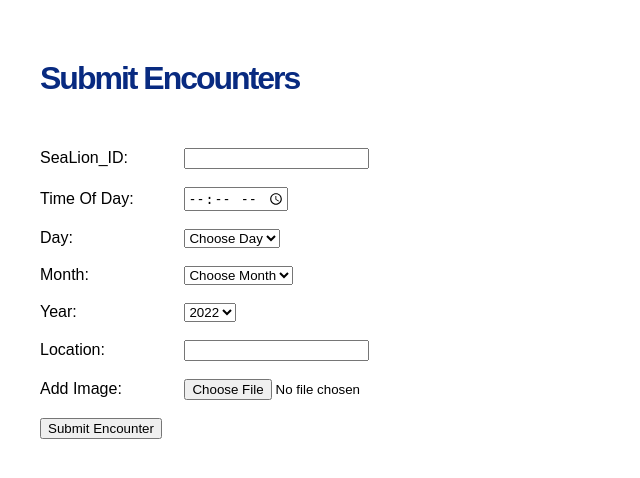
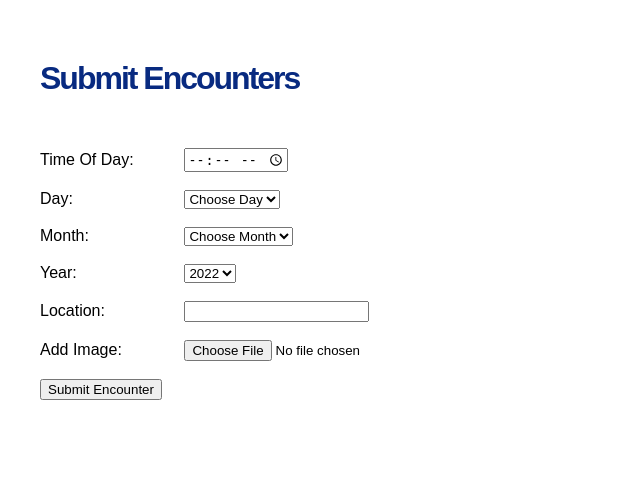
Before and after one commit to meislifka/Sea-Lion-Capstone-Project, a Flask app: page /encounter in a window 1280 px wide. Shown: the part 35-513 px from the top of the page, without its empty margins (0-640 px from the left). Run offline with Flask 2, Linux system fonts and the light colour scheme; a user stored in the database is signed in.

Commit message:
Add random Sea Lion ID

```diff
--- a/app/app.py
+++ b/app/app.py
@@ -8,6 +8,8 @@ from flask_session import Session
 from werkzeug.utils import secure_filename
 from werkzeug.security import generate_password_hash, check_password_hash
 import os.path
+import random
+
 UPLOAD_FOLDER = 'static\images'
 ALLOWED_EXTENSIONS = {'txt', 'pdf', 'png', 'jpg', 'jpeg', 'gif'}
 app = Flask(__name__)
@@ -113,9 +115,7 @@ def encounter():
             user = request.form.get('user')
             if request.form.get('user') == "":
                 return render_template('encounter.html', error="Must input user")
-            sealion_id = request.form.get('sealion_id')
-            if request.form.get('sealion_id') == "":
-                return render_template('encounter.html', error="Must input sealion_id")
+            sealion_id = (random.randint(0,9))
             year = request.form.get('year')
             if request.form.get('year') == "":
                 return render_template('encounter.html', error="Must input year")
--- a/app/templates/encounter.html
+++ b/app/templates/encounter.html
@@ -4,12 +4,6 @@
         <h1>Submit Encounters</h1>
   </div>
   <form action="/encounter" method="post" enctype=multipart/form-data>
-    <div class="mb-3">
-      <label for="sealion_id" class="form-label">SeaLion_ID: </label>
-      <input type="text" class="form-control" id="sealion_id" name="sealion_id">
-    </div>
-    <br>
-
     <div class="mb-3">
       </div>
       <div class="mb-3">
```
Also changed, not shown: app/sealions.db, 3 other files.
